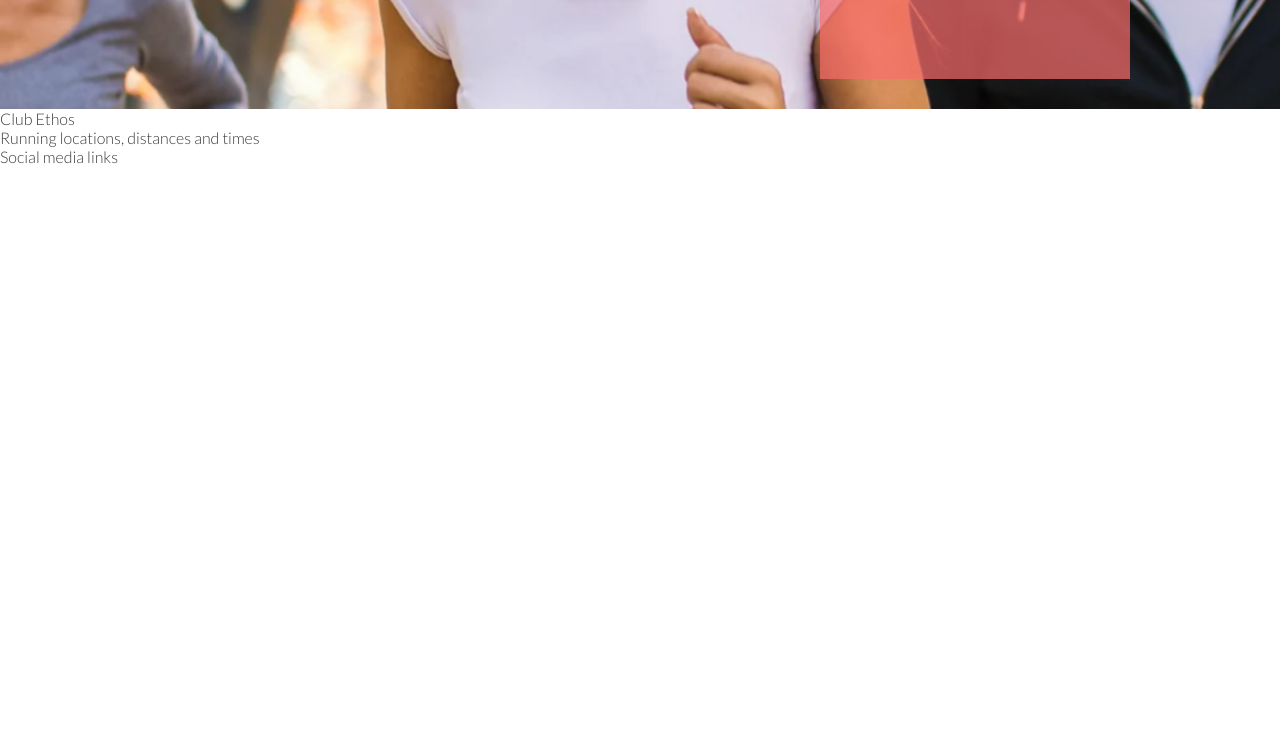
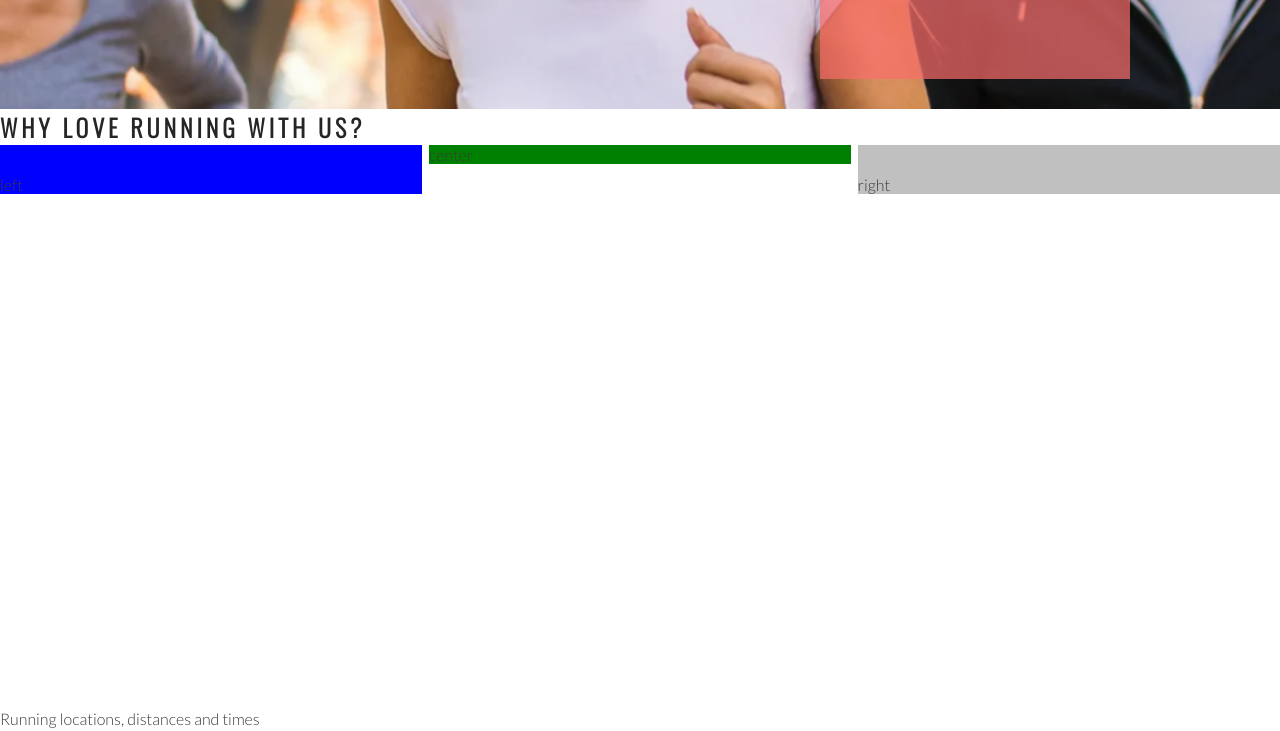
Before and after one commit to charlie-vf/love-running-project, a plain HTML site: page index.html in a window 1280 px wide. Shown: the part 566-1297 px from the top of the page. Before the commit the page ends 800 px from the top, so only its background shows below. Drawn offline with nearby package versions, Linux system fonts and the light colour scheme.

Commit message:
Add club ethos main structure

```diff
--- a/assets/css/style.css
+++ b/assets/css/style.css
@@ -24,6 +24,7 @@ h1, h2 {
 #logo {
     float: left;
     font-size: 280%;
+    margin-left: 30px;
 }
 
 #menu {
@@ -102,7 +103,6 @@ h1, h2 {
     width: 300px;
     height: 200px;
 
-    padding-top: 40px;
     padding-left: 10px;
 
     background-color: rgba(249, 109, 107, .7);
@@ -112,3 +112,29 @@ h1, h2 {
 
     position: absolute;
 }
+
+/* club ethos*/
+
+#club-ethos {
+    height: 600px;
+}
+
+#left-about {
+    padding-top: 30px;
+    width: 33%;
+    float: left;
+    background-color: blue;
+}
+
+#right-about {
+    padding-top: 30px;
+    width: 33%;
+    float: right;
+    background-color: silver;
+}
+
+#center-about {
+    width: 33%;
+    margin: 0 auto;
+    background-color: green;
+}
--- a/index.html
+++ b/index.html
@@ -36,8 +36,17 @@
             <h3>Dublin Docklands & Phoenix Park</h3>
         </div>
     </section>
-    <section>
-        Club Ethos
+    <section id="club-ethos">
+        <h1>Why Love Running With Us?</h1>
+        <div id="left-about">
+            left
+        </div>
+        <div id="right-about">
+            right
+        </div>
+        <div id="center-about">
+            center
+        </div>
     </section>
     <section>
         Running locations, distances and times
```
